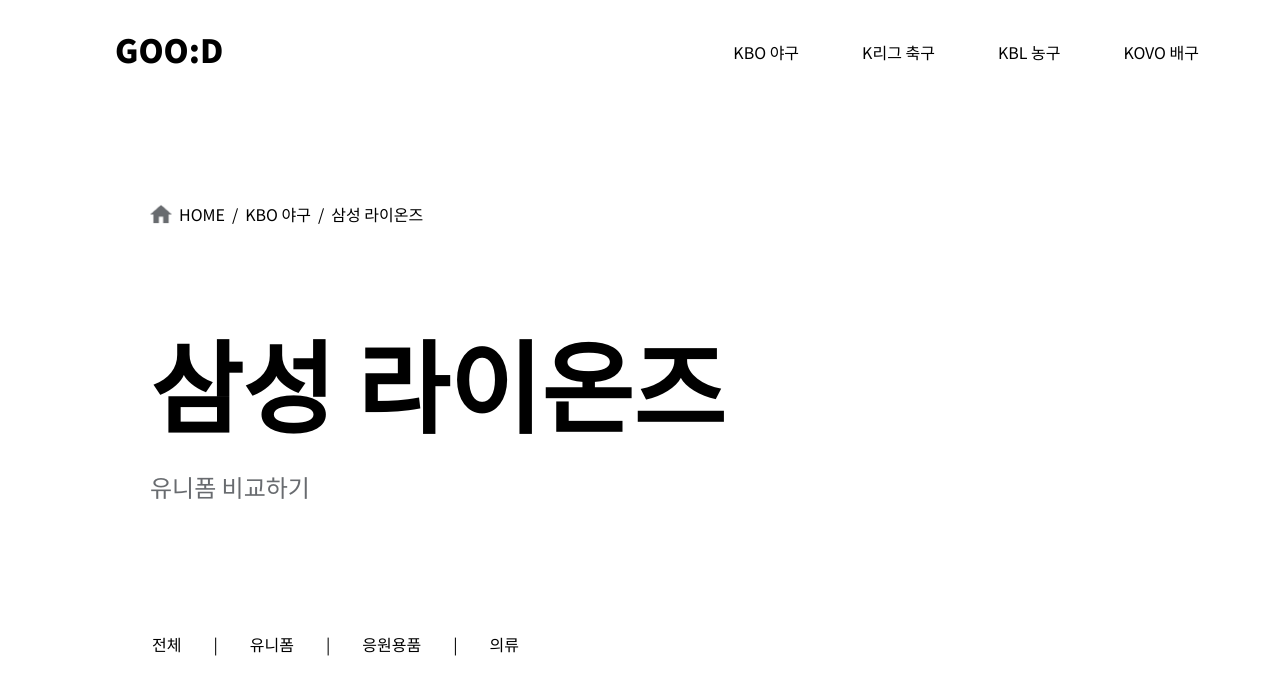
After one commit to syulyi/goods-project, a Django app: page /board/kbo/samsung/ in a window 1280 px wide; the page is wider, and only the part inside the window is pictured. The commit adds this page. Shown: the top 695 px of that part. Run offline with Django 5.2, Linux system fonts and the light colour scheme.

Commit message:
삼성라이온즈 세부 페이지 업로드

```diff
--- a/board/urls.py
+++ b/board/urls.py
@@ -7,4 +7,5 @@
 urlpatterns = [
     path('', views.index, name = 'main'),
     path('kbo/', views.KboView.as_view(), name='kbo'),
+    path('kbo/samsung/', views.KboSamsung.as_view(), name='samsung')
 ]
--- a/board/views.py
+++ b/board/views.py
@@ -21,3 +21,8 @@
     model = Board
     template_name = 'board/board_kbo.html'
     context_object_name = 'board_main'
+
+class KboSamsung(generic.ListView):
+    model = Board
+    template_name = 'board/board_kbo_samsung.html'
+    context_object_name = 'board_samsung'
--- a/templates/board/board_kbo.html
+++ b/templates/board/board_kbo.html
@@ -23,7 +23,9 @@
             </div>
             <div class="category-kbo">
                 <ul class="category_kbo_1">
-                    <li>삼성 라이온즈</li>
+                    <li>
+                        <a href="{% url 'board:samsung' %}">삼성 라이온즈</a>
+                    </li>
                     <li>|</li>
                     <li>NC 다이노스</li>
                     <li>|</li>
--- /dev/null
+++ b/templates/board/board_kbo_samsung.html
@@ -0,0 +1,39 @@
+{% extends 'board/board_nav.html' %}
+{% block content %}
+{% load static %}
+    <link rel="stylesheet" href="{% static 'css/board_kbo.css' %}">
+    <div class="container">
+
+        <div class="contents">
+            <div class="mainBox">
+                <div class="pathBox">
+                    <ul>
+                        <li>
+                            <a href="{% url 'board:main' %}"><img src="{% static 'image/icon_home_3.png' '%}" class="icon_home"></a>
+                        </li>
+                        <li><a href="{% url 'board:main' %}">HOME</a></li>
+                        <li>/</li>
+                        <li><a href="{% url 'board:kbo' %}">KBO 야구</a></li>
+                        <li>/</li>
+                        <li><a href="{% url 'board:samsung' %}">삼성 라이온즈</a></li>
+                    </ul>
+                </div>
+                <div class="mainText">
+                    <p>삼성 라이온즈</p>
+                </div>
+                <p class="kbo-text">유니폼 비교하기</p>
+            </div>
+            <div class="category-kbo">
+                <ul class="category_kbo_1">
+                    <li>전체</li>
+                    <li>|</li>
+                    <li>유니폼</li>
+                    <li>|</li>
+                    <li>응원용품</li>
+                    <li>|</li>
+                    <li>의류</li>
+                </ul>
+            </div>
+        </div>
+    </div>
+{% endblock %}
```
